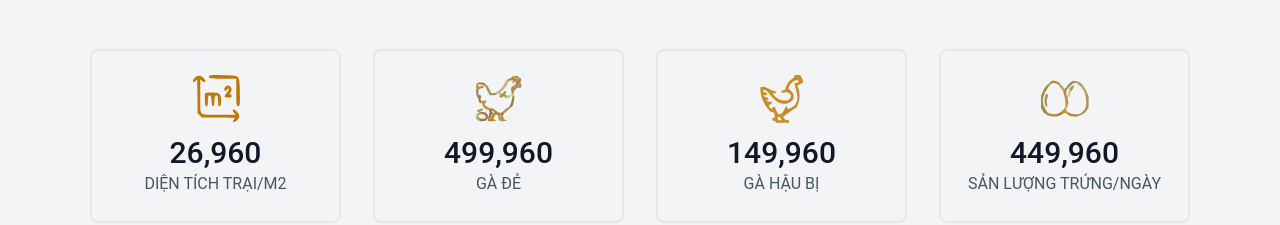
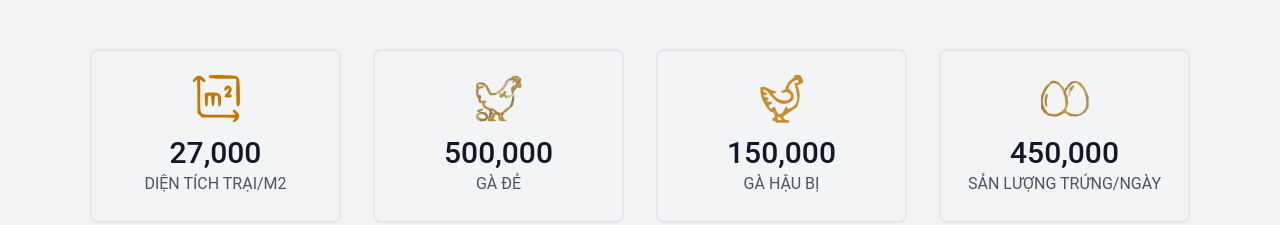
Before and after one commit to theiheu/trai-ga-Minh-Tan-Phat, a React (Vite) app: page / in a window 1280 px wide. Shown: the part 2200-2425 px from the top of the page. Built offline with nearby package versions, Linux system fonts and the light colour scheme.

Commit message:
Update CountUp durations

```diff
--- a/src/components/Statistic/Statistic.jsx
+++ b/src/components/Statistic/Statistic.jsx
@@ -13,7 +13,7 @@ const Statistic = () => {
                 alt=""
               />
               <h2 className="title-font font-medium text-3xl text-gray-900">
-                <CountUp end={27000} duration={10} />
+                <CountUp end={27000} duration={2} enableScrollSpy />
               </h2>
               <p className="leading-relaxed">DIỆN TÍCH TRẠI/M2</p>
             </div>
@@ -26,7 +26,7 @@ const Statistic = () => {
                 alt=""
               />
               <h2 className="title-font font-medium text-3xl text-gray-900">
-                <CountUp end={500000} duration={10} />
+                <CountUp end={500000} duration={2} enableScrollSpy />
               </h2>
               <p className="leading-relaxed">GÀ ĐẺ</p>
             </div>
@@ -39,7 +39,7 @@ const Statistic = () => {
                 alt=""
               />
               <h2 className="title-font font-medium text-3xl text-gray-900">
-                <CountUp end={150000} duration={10} />
+                <CountUp end={150000} duration={2} enableScrollSpy />
               </h2>
               <p className="leading-relaxed">GÀ HẬU BỊ</p>
             </div>
@@ -52,7 +52,7 @@ const Statistic = () => {
                 alt=""
               />
               <h2 className="title-font font-medium text-3xl text-gray-900">
-                <CountUp end={450000} duration={10} />
+                <CountUp end={450000} duration={2} enableScrollSpy />
               </h2>
               <p className="leading-relaxed">SẢN LƯỢNG TRỨNG/NGÀY</p>
             </div>
```
